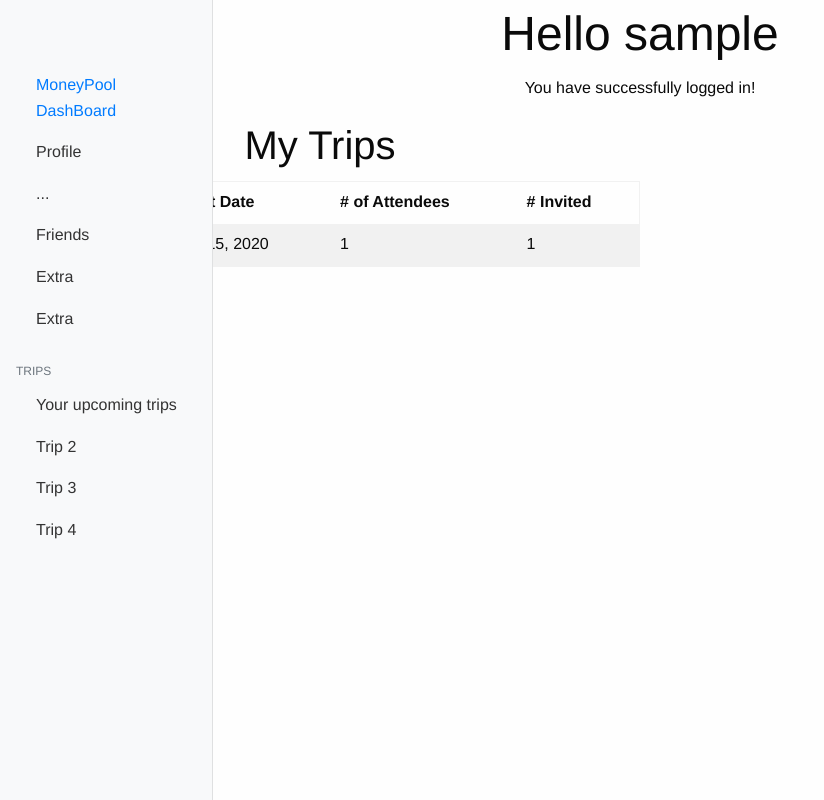
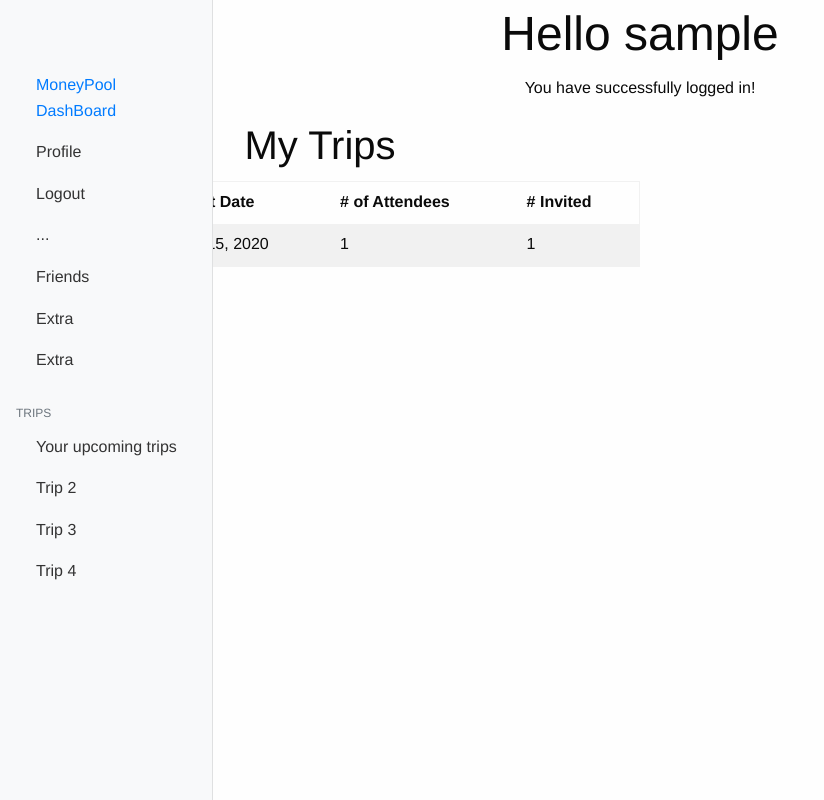
Before and after one commit to ChicoState/MoneyPool, a Django app: page / in a window 1280 px wide. Shown: the whole page, without its empty margins (0-824 px from the left). Run offline with Django 3.2, Linux system fonts and the light colour scheme; a user stored in the database is signed in; tables that the repository leaves empty hold one stand-in row (values such as "Sample post"); some libraries are stand-ins or nearby versions.

Commit message:
added a logout button to the navigation and fixed link for profile button

```diff
--- a/moneypool/myapp/templates/partial/_navbar.html
+++ b/moneypool/myapp/templates/partial/_navbar.html
@@ -14,6 +14,11 @@
             <a class="nav-link" href="/profile">
               <span data-feather="file"></span>
               Profile
+            </a>
+          </li>
+          <li class="nav-item">
+            <a class="nav-link" href="/logout">
+            Logout
             </a>
           </li>
           <li class="nav-item">
--- a/moneypool/myapp/urls.py
+++ b/moneypool/myapp/urls.py
@@ -11,5 +11,6 @@ urlpatterns = [
     path('register/', views.register),
     path('index/', views.index),
     path('addtrip/', views.addTrip_form_view),
-    path('viewtrips/', views.viewTrips_view)
+    path('viewtrips/', views.viewTrips_view),
+    path('profile/', views.index)
 ]
```
